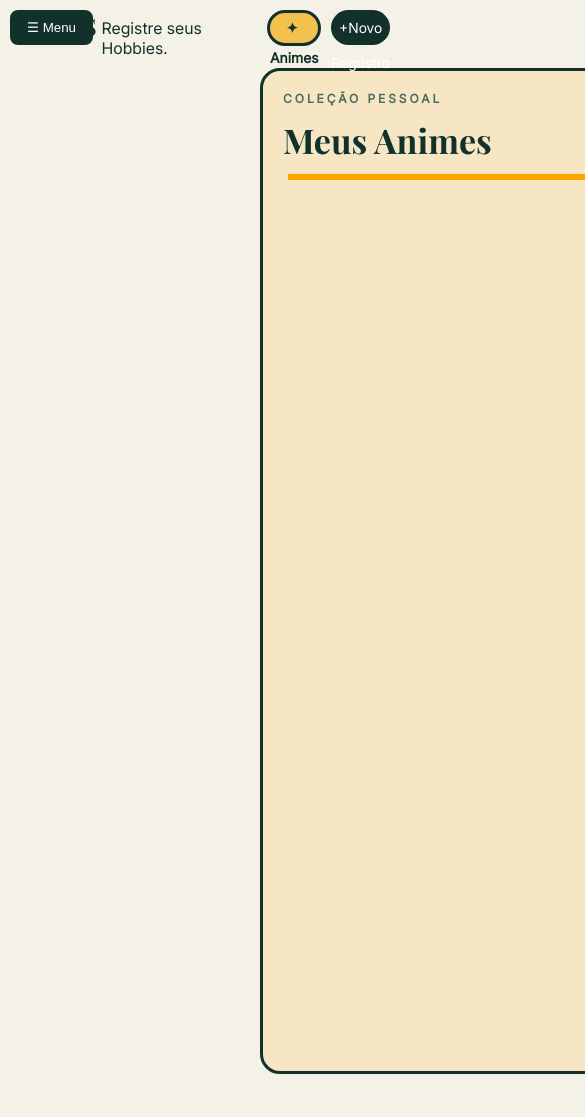
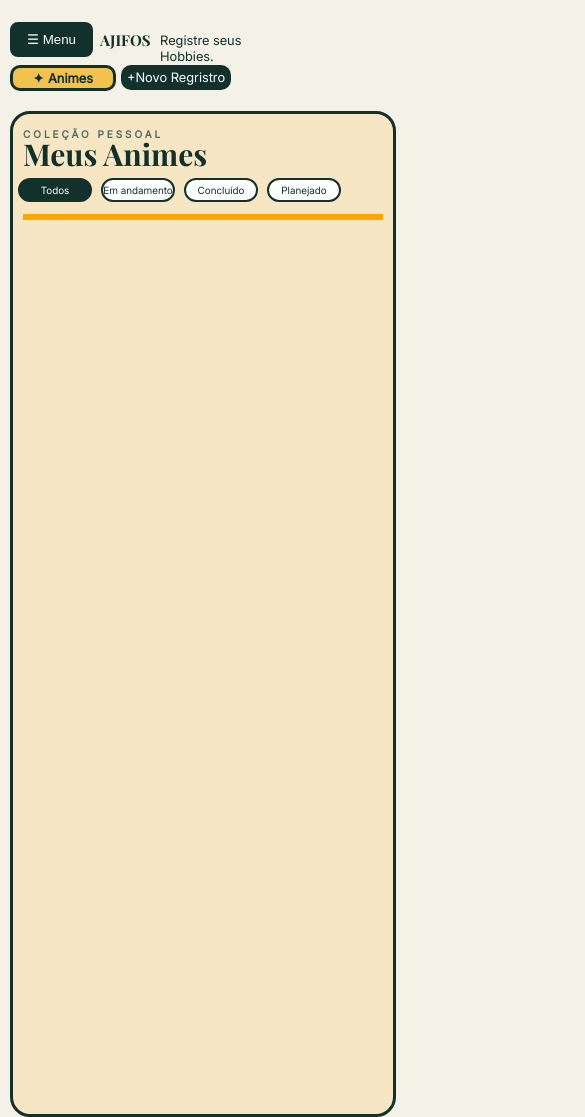
Before and after one commit to Eliza-Liz/Ajifos, a plain HTML site: page animes/menu-anime.html in a window 390 px wide. Shown: the top 1117 px of the page, 585 px wide, since content can reach past the window. Before the commit the page ends 1074 px from the top, so only its background shows below. Drawn offline with Linux system fonts and the light colour scheme; files whose address does not match are found by name.

Commit message:
Configuração mobile

```diff
--- a/animes/menu-anime.html
+++ b/animes/menu-anime.html
@@ -13,11 +13,10 @@
         <h3 id="laranja" class="simbolo">Animes</h3>
         <a href="#" id="verde">+Novo Regristro</a>
     </header>
-    <button id="bnt-escondido" class="bnt-abrir" onclick="alterarBarra()">☰ Menu</button>
+    <button id="bnt-escondido" class="bnt-abrir" onclick="abrirBarra()">☰ Menu</button>
     <nav class="barra" id="barra">
         <h2>AJIFOS</h2>
         <p>Regriste seus Hobbies.</p>
-        <button class="bnt-fechar" onclick="alterarBarra()">Fechar</button>
         <div>
             <h3> FICHÁRIO ATIVO:</h3>
             <a href="../animes/menu-anime.html" class="simbolo" id="laranja">Animes</a>
@@ -36,7 +35,7 @@
     <main>
         <section>
             <h3>COLEÇÃO PESSOAL</h3>
-            <H1>Meus Animes</H1>
+            <h1>Meus Animes</h1>
             <a href="#" id="verde-borda">Todos</a>
             <a href="#">Em andamento</a>
             <a href="#">Concluído</a>
--- a/animes/menu.js
+++ b/animes/menu.js
@@ -1,5 +1,4 @@
-function alterarBarra() {
+function abrirBarra() {
     const barra = document.getElementById("barra");
-
     barra.classList.toggle("ativa");
 }
--- a/css/animes/menu.css
+++ b/css/animes/menu.css
@@ -247,7 +247,7 @@ section a{
 section h2::after{
     content: "";
     display: block;
-    width: 880px;;
+    width: 880px;
     height: 6px;
     background-color: orange;
     margin-top: 10x;
@@ -278,22 +278,89 @@ button{
         left: 10px;
         z-index: 1001;
         background-color: #12312b;
-        color: white;
+        color: #ffffff;
         border: 2px solid #12312b;
         border-radius: 8px;
         padding: 8px 15px;
         cursor: pointer;
+        margin-top: 12px;
     }
 
-    /* Botão para fechar */
-    .barra .bnt-fechar{
+    header h2{
+        font-size: 15px;
+        margin-left: 100px;
+        width: 70px;
+        margin-top: 30px;
+        text-align: left;
+        margin-right: -10px;
+    }
+
+    header p{
+        font-size: 13px;
+        margin-top: 32px;
+        text-align: left;
+        width: 120px;
+    }
+
+    header h3{
+        font-size: 13px;
+        width: 100px;
+        height: 20px;
+        line-height: 20px;
+        margin: 65px 5px 0 -270px;
+        border-radius: 10px;
+    }
+
+    header a{
+        font-size: 13px;
+        width: 110px;
+        height: 25px;
+        line-height: 25px;
+        border-radius: 10px;
+        margin: 65px 0 0;
+    }
+
+    nav h2{
+        font-size: 25px;
+        margin-left: 70px;
+    }
+
+    nav p{
+        margin-left: 85px;
+    }
+
+    section{
+        width: 380px;
+        margin-left: 10px;
+        margin-top: 20px;
+    }
+
+    section h3{
+        font-size: 10px;
+        margin-top: -5px;
+        margin-left: 10px;
+        margin-bottom: -30px;
+    }
+
+    section h1{
+        font-size: 30px;
+        text-align:left;
+        margin-left: 10px;
         display: block;
-        border: 2px solid #12312b;
-        background-color: #f2c14e;
-        color: #12312b;
-        width: 100px;
-        height: 30px;
-        margin: 10px auto;
-        cursor: pointer;
+        margin-bottom: -15px;
     }
+
+    section a{
+        font-size: 10px;
+        width: 70px;
+        margin-left: 5px;
+        margin-right: 0;
+        margin-top: 0;
+    }
+
+    section h2::after{
+        width: 360px;
+        margin-left: 10px;
+    }
+
 }
```
